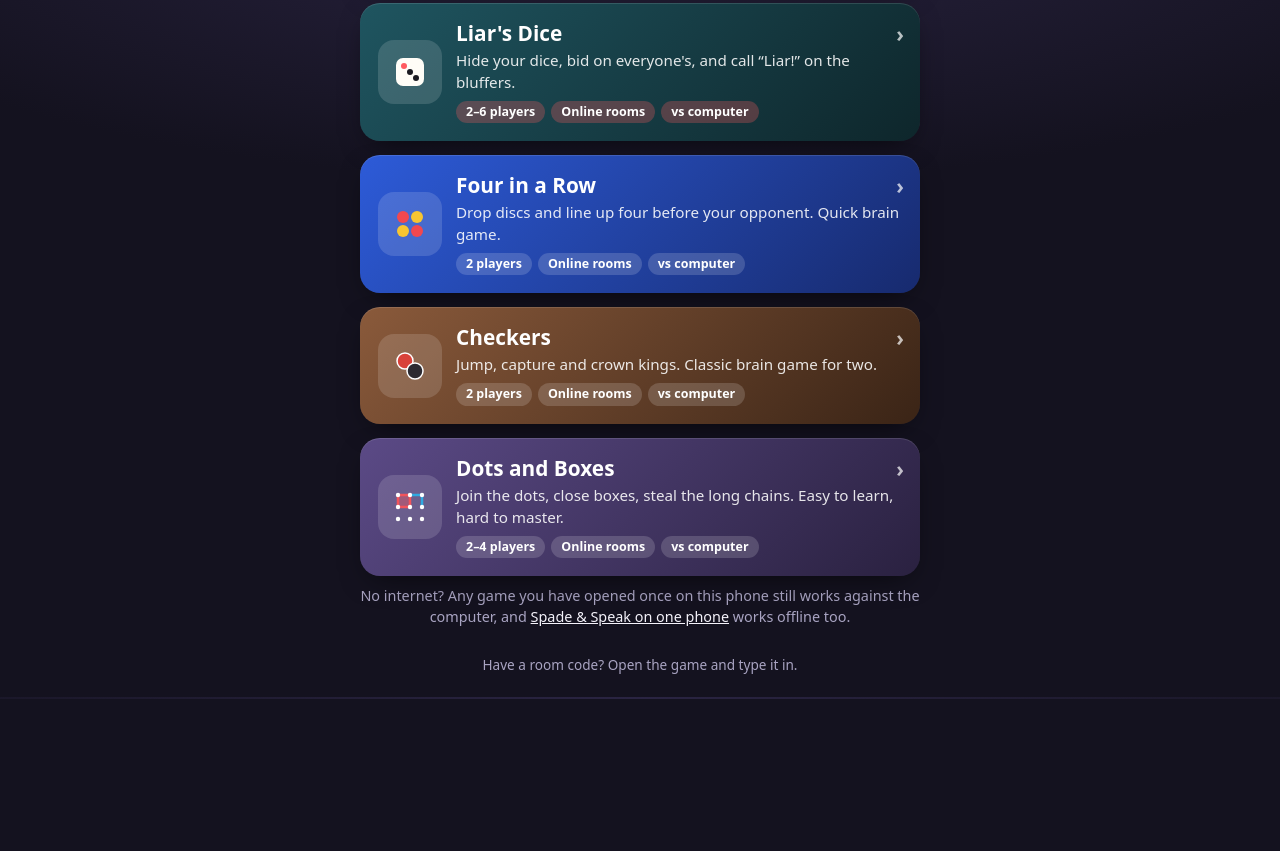
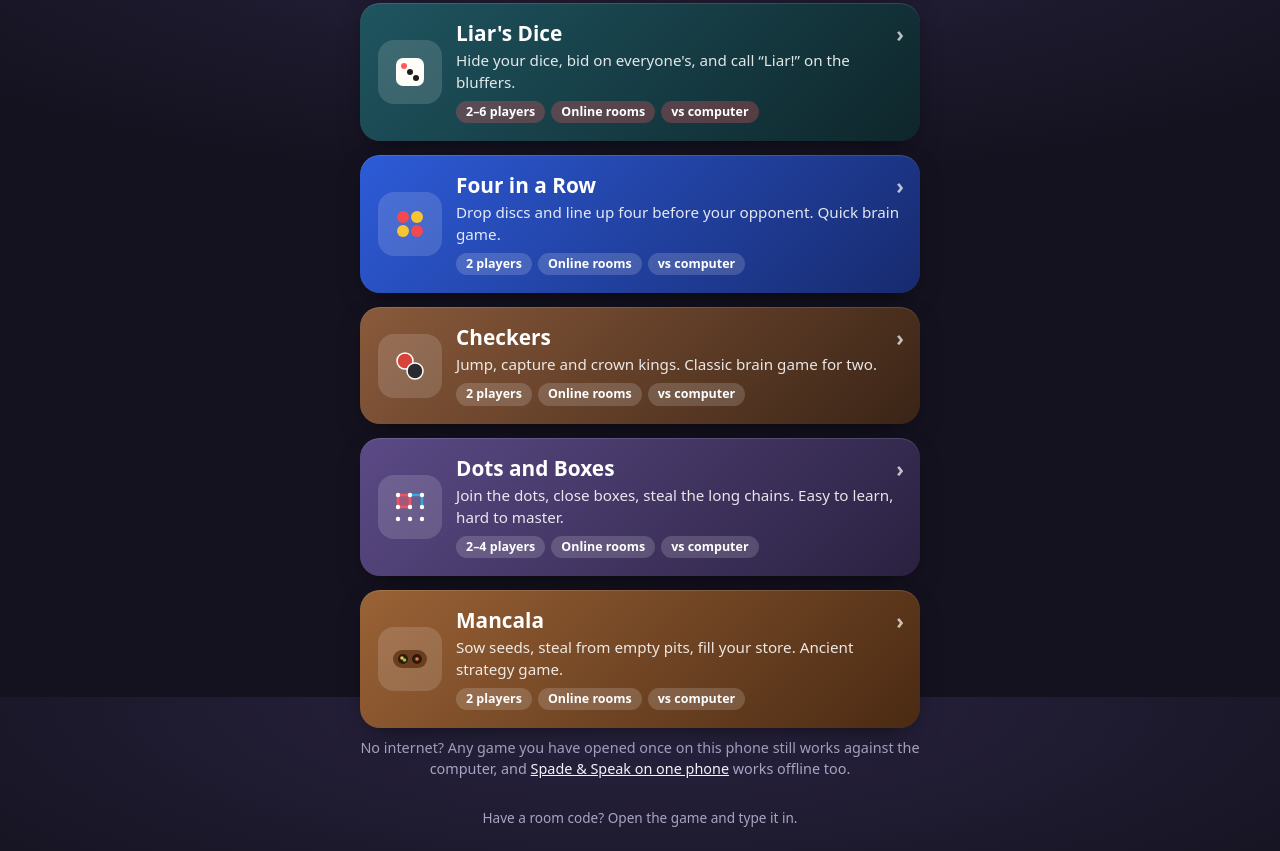
Before and after one commit to libyan11/libyan11.github.io, a plain HTML site: page index.html in a window 1280 px wide. Shown: the part 903-1754 px from the top of the page. Before the commit the page ends 1602 px from the top, so only its background shows below. Drawn offline with Linux system fonts and the light colour scheme.

Commit message:
Add Mancala to the Game Night hub
Co-Authored-By: Claude Opus 5.5 <noreply@anthropic.com>

```diff
--- a/index.html
+++ b/index.html
@@ -5,7 +5,7 @@
 <script>if("serviceWorker"in navigator&&location.protocol==="https:")addEventListener("load",function(){navigator.serviceWorker.register("sw.js").catch(function(){})})</script>
 <meta name="viewport" content="width=device-width, initial-scale=1, viewport-fit=cover">
 <title>Game Night</title>
-<meta name="description" content="Free party and card games to play with friends on your phones: Spade & Speak, President & Peasant, Grand Tour Tycoon, Ludo, Dominoes, Liar's Dice, Four in a Row, Checkers and Dots and Boxes. No accounts, no downloads.">
+<meta name="description" content="Free party and card games to play with friends on your phones: Spade & Speak, President & Peasant, Grand Tour Tycoon, Ludo, Dominoes, Liar's Dice, Four in a Row, Checkers, Dots and Boxes and Mancala. No accounts, no downloads.">
 <meta property="og:title" content="Game Night">
 <meta property="og:description" content="Pick a game and play with friends on your phones. No accounts, no downloads.">
 <meta property="og:type" content="website">
@@ -69,6 +69,7 @@ header p { margin: 6px 0 0; color: var(--muted); }
 .four { --c1: #2D5BD8; --c2: #172A6E; }
 .checkers { --c1: #8A5A3B; --c2: #3A2416; }
 .dots { --c1: #5B4A86; --c2: #2A2140; }
+.mancala { --c1: #9A6236; --c2: #4A2A13; }
 /* the game an old link came from */
 .game.came { outline: 3px solid var(--gold); outline-offset: 3px; }
 .came-note { display: none; margin: 0 0 14px; padding: 12px 14px; border-radius: 14px; background: var(--bg-2); border: 1px solid var(--line); font-size: .95rem; }
@@ -176,6 +177,15 @@ footer { margin-top: 28px; text-align: center; color: var(--muted); font-size: .
       </div>
       <span class="go" aria-hidden="true">›</span>
     </a>
+    <a class="game mancala" data-game="mancala" href="/mancala/">
+      <span class="emblem"><svg viewBox="0 0 40 40" aria-hidden="true"><rect x="3" y="11" width="34" height="18" rx="9" fill="#6B3F1E"/><circle cx="13" cy="20" r="5" fill="#2E1A0B"/><circle cx="27" cy="20" r="5" fill="#2E1A0B"/><circle cx="12" cy="19" r="1.8" fill="#E8C547"/><circle cx="14.5" cy="21" r="1.8" fill="#7BC96F"/><circle cx="27" cy="20" r="1.8" fill="#E8794C"/></svg></span>
+      <div>
+        <h2>Mancala</h2>
+        <p>Sow seeds, steal from empty pits, fill your store. Ancient strategy game.</p>
+        <span class="chips"><span>2 players</span><span>Online rooms</span><span>vs computer</span></span>
+      </div>
+      <span class="go" aria-hidden="true">›</span>
+    </a>
   </nav>
 
   <p class="extra">No internet? Any game you have opened once on this phone still works against the computer, and <a href="/spade-and-speak/play/">Spade &amp; Speak on one phone</a> works offline too.</p>
```
